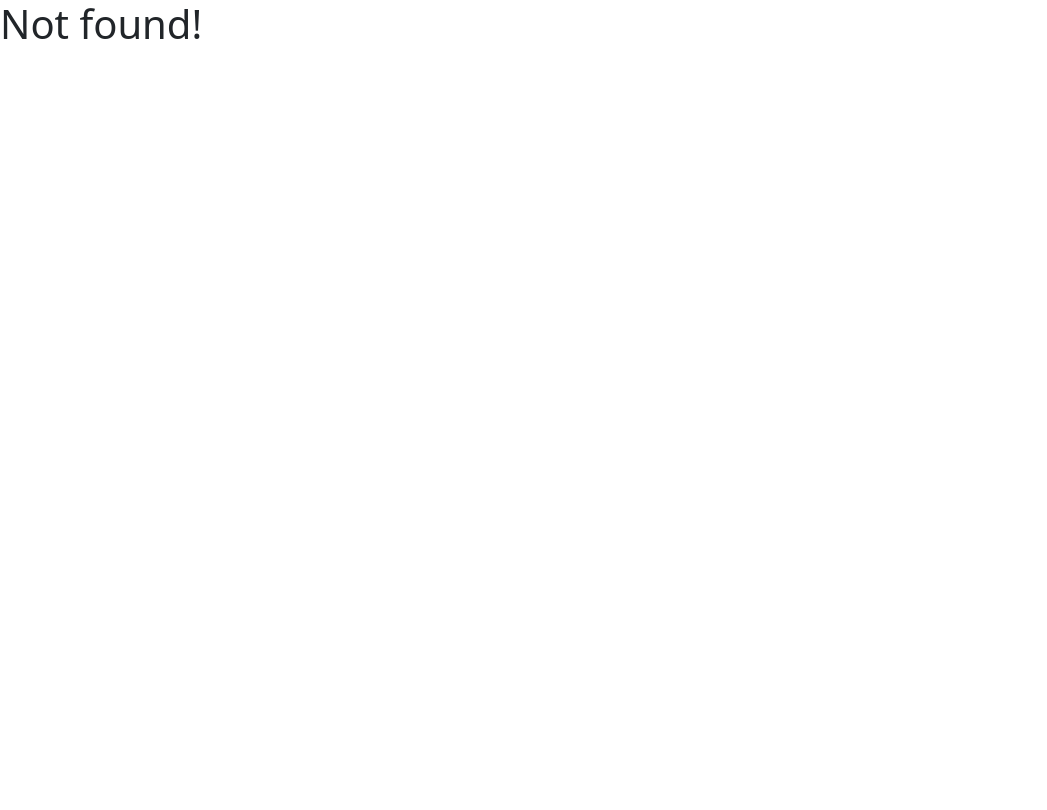
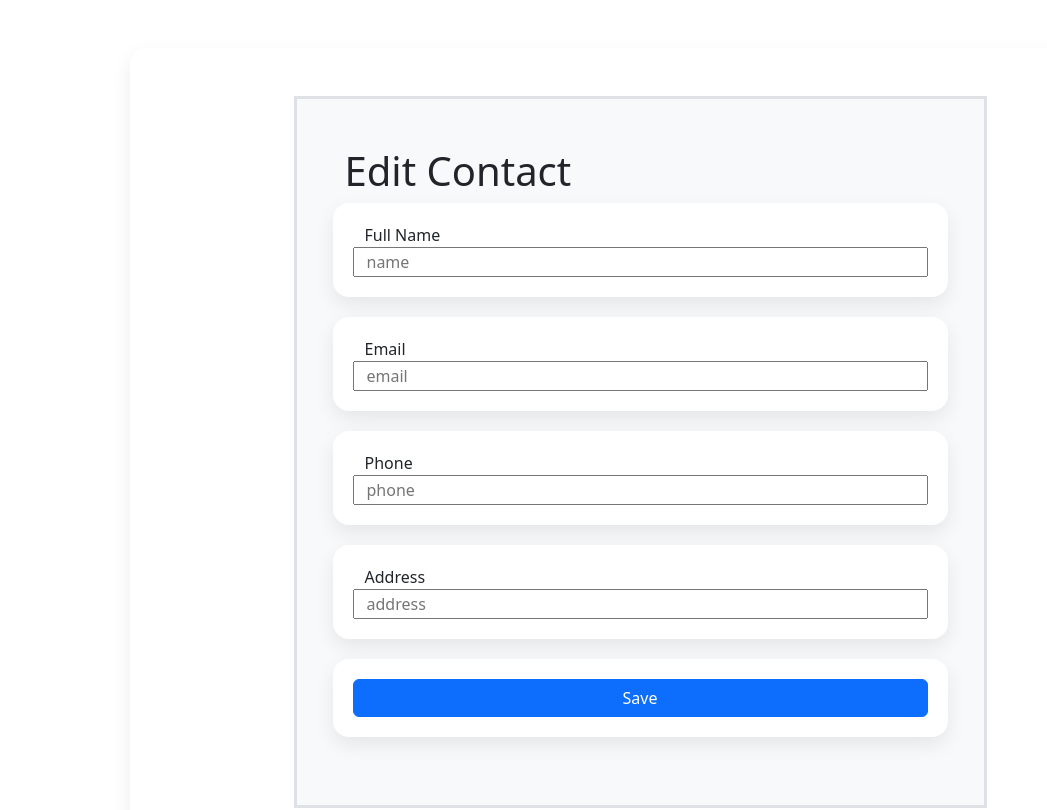
Before and after one commit to 4GeeksAcademy/kristoferr-contact-list, a React (Vite) app: page /contacts/1 in a window 1280 px wide. Before the commit this address had no page. Shown: the top 810 px of the page, without its empty margins (0-1047 px from the left). Built offline with nearby package versions, Linux system fonts and the light colour scheme.

Commit message:
added edit

```diff
--- a/src/components/ContactCard.jsx
+++ b/src/components/ContactCard.jsx
@@ -6,10 +6,12 @@ import { FaPhone } from "react-icons/fa";
 import { MdEmail } from "react-icons/md";
 import { FaEdit } from "react-icons/fa";
 import { FaTrash } from "react-icons/fa";
+import { useNavigate, useParams } from "react-router-dom";
 
 export const ContactCard = ({contact, ...props}) => {
 
     const {store, dispatch} =useGlobalReducer();
+    const navigate = useNavigate();
 
     //grab contacts from API and send to store
     function getContacts(){
@@ -36,16 +38,15 @@ export const ContactCard = ({contact, ...props}) => {
         fetch(url,{
             method: "DELETE",
         })
-        .then((response)=> response.json())
-        .then((body) => {
-            const contacts = body.contacts;
-            const action = {
-                type: "delete_contacts",
-                payload: contacts
+        .then((response)=> {
+            if(response.ok){
+                getContacts();
             }
-            dispatch(action);
         })
-        getContacts();
+    };
+
+    const editContact = () => {
+        console.log("testing edit");
     };
 
 
@@ -68,7 +69,7 @@ export const ContactCard = ({contact, ...props}) => {
                 </div>
                 <div className="col-6">
                     <div className="contact-edit">
-                        <FaEdit />
+                        <FaEdit onClick={(event)=> navigate("/contacts/" + contact.id)} />
                     </div>
                     <div className="contact-delete">
                         <FaTrash onClick={deleteContact} />
--- /dev/null
+++ b/src/pages/EditContactForm.jsx
@@ -0,0 +1,131 @@
+import React, { useEffect } from "react";
+import { Link } from  "react-router-dom";
+import { Navigate } from "react-router-dom";
+import { useState } from "react";
+import { useNavigate, useParams } from "react-router-dom";
+import useGlobalReducer from "../hooks/useGlobalReducer";
+
+export const EditContactForm = (props) => {
+
+    const {store, dispatch} = useGlobalReducer();
+    const navigate = useNavigate();
+
+    function editContact(){
+
+        const url = `https://playground.4geeks.com/contact/agendas/kristofer/contacts/${contactID}`;
+
+        fetch(url, {
+            method: "PUT",
+            body: JSON.stringify(input),
+            headers: {
+                "Content-Type": "application/json"
+            }
+        })
+        .then((response)=>{
+            if(response.ok){
+                console.log("added contacts successfully");
+                navigate("/");
+            }
+        })
+    };
+
+
+    const [input, setInput] = useState({
+        name: "",
+        phone: "",
+        email: "",
+        address: ""
+    });
+
+    // const navigate = Navigate();
+    const params = useParams(); // {contactID: 44}
+    const {contactID} = useParams();
+
+    useEffect(()=>{
+        for(const contact of store.contacts){
+            if(contact.id == contactID){
+                setInput({
+                    name: contact.name,
+                    phone: contact.phone,
+                    address: contact.address,
+                    email: contact.email
+                })
+            }
+        }
+
+    }, [store.contacts]);
+
+    return (
+        <div className="container">
+            <div className="row d-flex justify-content-center m-5 p-5">
+                <div className="form-container w-75 bg-light p-5 border border-3">
+                    <h1>Edit Contact</h1>
+                    <form>
+                        <div className="row">
+                            <label>Full Name</label>
+                            <input
+                            id="name"
+                            type="text"
+                            placeholder="name"
+                            value={input.name}
+                            onChange={(event)=>setInput({
+                                ...input,
+                                name: event.target.value
+                            })}
+                            />
+                        </div>
+
+                        <div className="row">
+                            <label>Email</label>
+                            <input
+                            id="email"
+                            type="text"
+                            placeholder="email"
+                            value={input.email}
+                            onChange={(event)=>setInput({
+                                ...input,
+                                email: event.target.value
+                            })}
+                            />
+                        </div>
+
+                        <div className="row">
+                            <label>Phone</label>
+                            <input
+                            id="phone"
+                            type="text"
+                            placeholder="phone"
+                            value={input.phone}
+                            onChange={(event)=>setInput({
+                                ...input,
+                                phone: event.target.value
+                            })}
+                            />
+                        </div>
+
+                        <div className="row">
+                            <label>Address</label>
+                            <input
+                            id="address"
+                            type="text"
+                            placeholder="address"
+                            value={input.address}
+                            onChange={(event)=>setInput({
+                                ...input,
+                                address: event.target.value
+                            })}
+                            />
+                        </div>
+
+                        <div className="row">
+                            {/* <Link to="/" className="btn btn-primary mt-4">Save</Link> */}
+                            <button onClick={editContact} type="button" className="btn btn-primary">Save</button>
+                        </div>
+
+                    </form>
+                </div>
+            </div>
+            <Link to="/"> Get back to contacts</Link>
+        </div>
+    );
+};
--- a/src/routes.jsx
+++ b/src/routes.jsx
@@ -10,6 +10,7 @@ import { Home } from "./pages/Home";
 import { Single } from "./pages/Single";
 import { Contacts } from "./pages/Contacts";
 import { ContactForm } from "./pages/ContactForm";
+import { EditContactForm } from "./pages/EditContactForm";
 
 export const router = createBrowserRouter(
     createRoutesFromElements(
@@ -25,6 +26,7 @@ export const router = createBrowserRouter(
         {/* Nested Routes: Defines sub-routes within the BaseHome component. */}
         {/* <Route path= "/" element={<Home />} /> */}
         <Route path="/single/:theId" element={ <Single />} />  {/* Dynamic route for single items */}
+        <Route path="/contacts/:contactID" element={ <EditContactForm />} />
         <Route path="/" element={<Contacts />} />
         <Route path="/new-contact" element={<ContactForm />}/>
         <Route path="/hellokris" element={<h1>Hello Kris</h1>}/>
```
